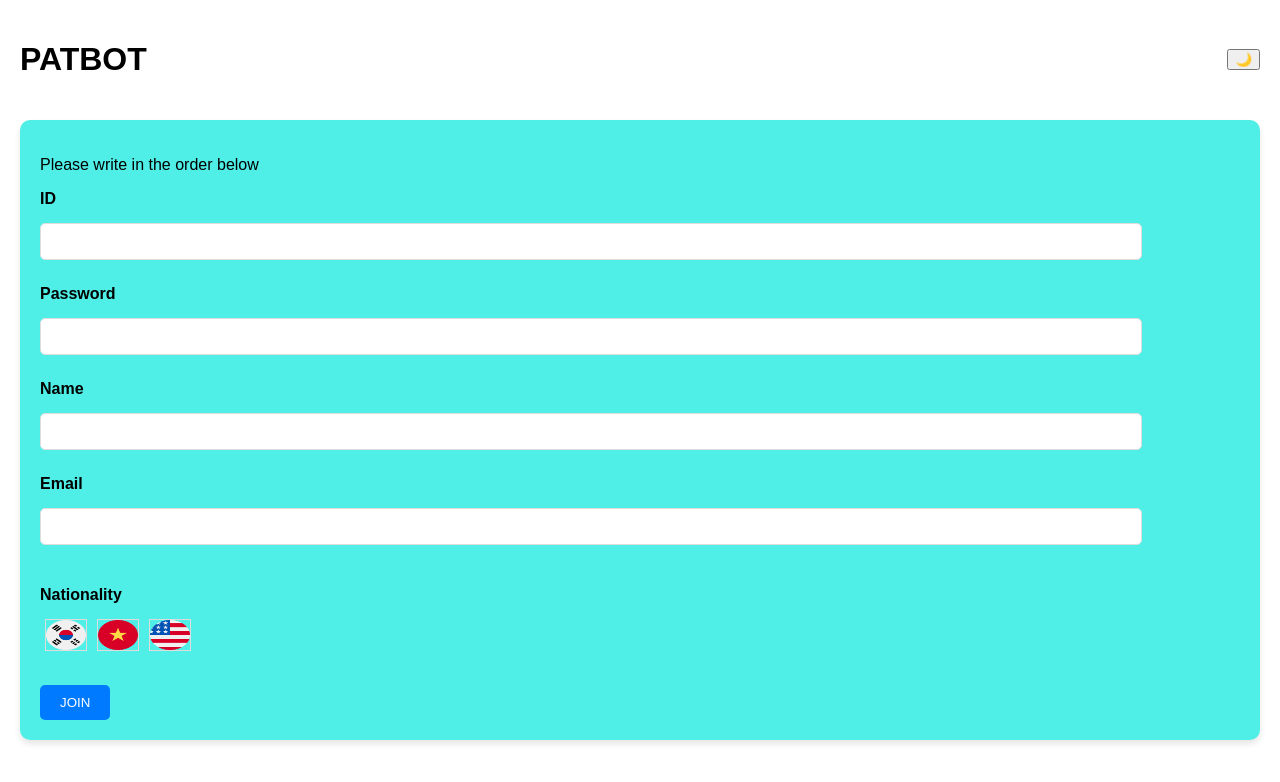
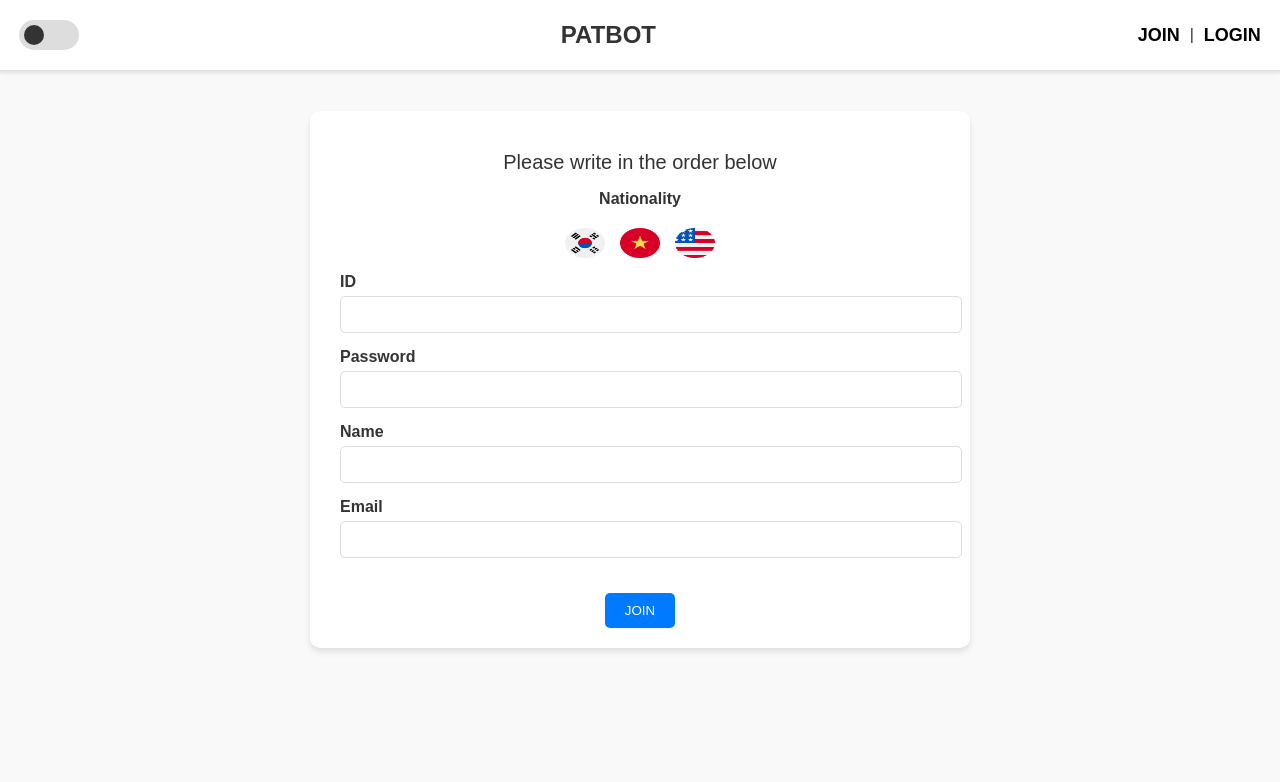
Before and after one commit to lnylnylnylny/veitnam, a React (Create React App) app in the folder my-patbot/: page /login in a window 1280 px wide. Shown: the top 782 px of the page. Built offline with nearby package versions, Linux system fonts and the light colour scheme.

Commit message:
login + sql + darkmode

```diff
--- a/my-patbot/src/App.js
+++ b/my-patbot/src/App.js
@@ -1,6 +1,7 @@
 import React from 'react';
 import { BrowserRouter as Router, Routes, Route } from 'react-router-dom';
 import { LanguageProvider } from './components/LanguageContext';
+import { DarkModeProvider } from './components/DarkModeContext';
 import Welcome from './components/Welcome';
 import Login from './components/Login';
 import ChatBot from './components/ChatBot';
@@ -9,6 +10,7 @@ import Starting from './components/Starting';
 const App = () => {
   return (
     <LanguageProvider>
+      <DarkModeProvider> {/* DarkModeProvider로 감싸기 */}
         <Router>
           <Routes>
             <Route path="/" element={<Welcome />} />
@@ -17,6 +19,7 @@ const App = () => {
             <Route path="/chat" element={<ChatBot />} />
           </Routes>
         </Router>
+      </DarkModeProvider>
     </LanguageProvider>
   );
 };
--- /dev/null
+++ b/my-patbot/src/components/DarkModeContext.js
@@ -0,0 +1,19 @@
+import React, { createContext, useState, useContext } from 'react';
+
+const DarkModeContext = createContext();
+
+export const useDarkMode = () => useContext(DarkModeContext);
+
+export const DarkModeProvider = ({ children }) => {
+  const [isDarkTheme, setIsDarkTheme] = useState(false);
+
+  const toggleTheme = () => {
+    setIsDarkTheme((prevTheme) => !prevTheme);
+  };
+
+  return (
+    <DarkModeContext.Provider value={{ isDarkTheme, toggleTheme }}>
+      {children}
+    </DarkModeContext.Provider>
+  );
+};
--- /dev/null
+++ b/my-patbot/src/components/Heading.js
@@ -0,0 +1,101 @@
+import React from 'react';
+import { useNavigate } from 'react-router-dom';
+import { useDarkMode } from './DarkModeContext';
+
+const Heading = () => {
+  const { isDarkTheme, toggleTheme } = useDarkMode();
+  const navigate = useNavigate();
+
+  const handleLogoClick = () => {
+    navigate('/');
+  };
+
+  const handleLoginClick = () => {
+    navigate('/login');
+  };
+
+  const handleStartingClick = () => {
+    navigate('/starting');
+  };
+
+  const styles = {
+    header: {
+      display: 'flex',
+      alignItems: 'center',
+      width: '97%',
+      padding: '10px 20px',
+      backgroundColor: isDarkTheme ? '#1e1e1e' : '#fff',
+      borderBottom: isDarkTheme ? '1px solid #444' : '1px solid #ddd',
+      boxShadow: '0 2px 4px rgba(0, 0, 0, 0.1)',
+    },
+    themeToggleWrapper: {
+      display: 'flex',
+      alignItems: 'center',
+      justifyContent: 'center',
+      width: '60px',
+      height: '30px',
+      backgroundColor: isDarkTheme ? '#333' : '#ddd',
+      borderRadius: '25px',
+      position: 'relative',
+      cursor: 'pointer',
+    },
+    themeToggle: {
+      position: 'absolute',
+      width: '20px',
+      height: '20px',
+      borderRadius: '50%',
+      backgroundColor: isDarkTheme ? '#f9f9f9' : '#333',
+      top: '5px',
+      left: isDarkTheme ? '35px' : '5px',
+      transition: 'all 0.3s ease',
+    },
+    logoWrapper: {
+      display: 'flex',
+      alignItems: 'center',
+      justifyContent: 'center',
+      flex: 1,
+    },
+    logo: {
+      fontSize: '24px',
+      fontWeight: 'bold',
+      color: isDarkTheme ? '#f9f9f9' : '#333',
+      cursor: 'pointer',
+    },
+    loginWrapper: {
+      display: 'flex',
+      alignItems: 'center',
+      gap: '10px',
+      marginLeft: 'auto',
+    },
+    login: {
+      fontSize: '18px',
+      color: isDarkTheme ? '#ffffff' : '#000000',
+      cursor: 'pointer',
+      fontWeight: 'bold',
+    },
+  };
+
+  return (
+    <div style={styles.header}>
+      <div style={styles.themeToggleWrapper} onClick={toggleTheme}>
+        <div style={styles.themeToggle}></div>
+      </div>
+      <div style={styles.logoWrapper}>
+        <div style={styles.logo} onClick={handleLogoClick}>
+          PATBOT
+        </div>
+      </div>
+      <div style={styles.loginWrapper}>
+        <div style={styles.login} onClick={handleLoginClick}>
+          JOIN
+        </div>
+        <p>|</p>
+        <div style={styles.login} onClick={handleStartingClick}>
+          LOGIN
+        </div>
+      </div>
+    </div>
+  );
+};
+
+export default Heading;
--- a/my-patbot/src/components/Login.js
+++ b/my-patbot/src/components/Login.js
@@ -1,22 +1,20 @@
-import React, { useState } from "react";
+import React from "react";
 import { useNavigate } from "react-router-dom";
 import { useLanguage } from "./LanguageContext";
+import { useDarkMode } from "./DarkModeContext"; // 다크모드 Context 추가
 import iconVN from "../icon/vietnam.png";
 import iconKR from "../icon/south-korea.png";
 import iconUS from "../icon/usa.png";
+import Heading from "./Heading";
 
 const Login = () => {
-  const [isDarkTheme, setIsDarkTheme] = useState(false);
-  const { language, changeLanguage } = useLanguage(); // Context for language
+  const { isDarkTheme } = useDarkMode(); // 다크모드 상태 가져오기
+  const { language, changeLanguage } = useLanguage(); // 언어 Context 사용
   const navigate = useNavigate();
-
-  const toggleTheme = () => {
-    setIsDarkTheme((prevTheme) => !prevTheme);
-  };
 
   const handleLanguageChange = (lang) => {
     changeLanguage(lang);
-    localStorage.setItem("country", lang); // Save selected language to localStorage
+    localStorage.setItem("country", lang); // 언어 설정 로컬 저장
   };
 
   const handleJoin = async (e) => {
@@ -47,7 +45,7 @@ const Login = () => {
       const result = await response.json();
       if (result.success) {
         alert("Registration successful!");
-        navigate("/login"); // 로그인 페이지로 이동
+        navigate("/starting"); // 로그인 페이지로 이동
       } else {
         alert(result.message || "Registration failed!");
       }
@@ -57,26 +55,33 @@ const Login = () => {
     }
   };
 
-
   const styles = {
     container: {
+      width: '100%',
+      height: '100vh',
+      display: 'flex',
+      flexDirection: 'column',
+      alignItems: 'center',
+      justifyContent: 'flex-start',
       fontFamily: '"Arial", sans-serif',
-      backgroundColor: isDarkTheme ? "#121212" : "#ffffff",
-      color: isDarkTheme ? "#ffffff" : "#000000",
-      minHeight: "100vh",
-      padding: "20px",
+      margin: 0,
+      padding: 0,
+      boxSizing: 'border-box',
+      position: 'relative',
+      backgroundColor: isDarkTheme ? '#121212' : '#f9f9f9',
+      color: isDarkTheme ? '#f9f9f9' : '#333',
     },
-    header: {
-      display: "flex",
-      justifyContent: "space-between",
-      alignItems: "center",
-      marginBottom: "20px",
-    },
-    form: {
-      backgroundColor: isDarkTheme ? "rgba(110, 119, 119, 0.8)" : "rgba(36, 236, 225, 0.8)",
-      padding: "20px",
+    formWrapper: {
+      maxWidth: "600px", // 폼 너비 조정
+      width: "100%",
+      backgroundColor: isDarkTheme ? "#333" : "#fff",
       borderRadius: "10px",
-      boxShadow: "0 4px 6px rgba(0, 0, 0, 0.1)",
+      boxShadow: isDarkTheme
+        ? "0 4px 6px rgba(0, 0, 0, 0.5)"
+        : "0 4px 6px rgba(0, 0, 0, 0.1)",
+      padding: "20px 30px",
+      textAlign: "center",
+      marginTop: "40px", // Heading과의 간격 추가
     },
     formGroup: {
       display: "flex",
@@ -86,15 +91,16 @@ const Login = () => {
     label: {
       fontWeight: "bold",
       marginBottom: "5px",
+      textAlign: "left", // 좌측 정렬
     },
     input: {
       display: "block",
-      backgroundColor: isDarkTheme ? "rgba(151, 161, 160, 0.8)" : "#ffffff",
-      width: "90%",
-      margin: "10px 0",
+      width: "100%",
       padding: "10px",
       borderRadius: "5px",
-      border: "1px solid #ddd",
+      border: isDarkTheme ? "1px solid #444" : "1px solid #ddd",
+      backgroundColor: isDarkTheme ? "#555" : "#ffffff",
+      color: isDarkTheme ? "#ffffff" : "#000000",
     },
     button: {
       padding: "10px 20px",
@@ -103,18 +109,27 @@ const Login = () => {
       border: "none",
       borderRadius: "5px",
       cursor: "pointer",
+      marginTop: "20px",
+    },
+    flagWrapper: {
+      display: "flex",
+      justifyContent: "center",
+      gap: "15px",
       marginTop: "10px",
     },
     flag: {
       cursor: "pointer",
-      margin: "5px",
       width: "40px",
       height: "30px",
-      border: "1px solid #ddd",
     },
     nationalityLabel: {
       fontWeight: "bold",
       marginBottom: "10px",
+    },
+    title: {
+      textAlign: "center",
+      marginBottom: "0px",
+      fontSize: "20px",
     },
   };
 
@@ -150,19 +165,36 @@ const Login = () => {
 
   return (
     <div style={styles.container}>
-      {/* Header */}
-      <div style={styles.header}>
-        <h1>PATBOT</h1>
-        <div>
-          <button onClick={toggleTheme} style={{ cursor: "pointer" }}>
-            {isDarkTheme ? "☀️" : "🌙"}
-          </button>
+      <Heading />
+      <div style={styles.formWrapper}>
+        <form onSubmit={handleJoin}>
+          <p style={styles.title}>{texts[language].title}</p>
+
+
+
+          <div style={styles.formGroup}>
+            <p style={styles.nationalityLabel}>{texts[language].nationality}</p>
+            <div style={styles.flagWrapper}>
+              <img
+                src={iconKR}
+                alt="Korea"
+                style={styles.flag}
+                onClick={() => handleLanguageChange("kr")}
+              />
+              <img
+                src={iconVN}
+                alt="Vietnam"
+                style={styles.flag}
+                onClick={() => handleLanguageChange("vn")}
+              />
+              <img
+                src={iconUS}
+                alt="USA"
+                style={styles.flag}
+                onClick={() => handleLanguageChange("en")}
+              />
             </div>
           </div>
-
-      {/* Form */}
-      <form style={styles.form} onSubmit={handleJoin}>
-        <p>{texts[language].title}</p>
 
           <div style={styles.formGroup}>
             <label htmlFor="id" style={styles.label}>
@@ -192,35 +224,12 @@ const Login = () => {
             <input id="email" type="email" required style={styles.input} />
           </div>
 
-        <div style={styles.formGroup}>
-          <p style={styles.nationalityLabel}>{texts[language].nationality}</p>
-          <div>
-            <img
-              src={iconKR}
-              alt="Korea"
-              style={styles.flag}
-              onClick={() => handleLanguageChange("kr")}
-            />
-            <img
-              src={iconVN}
-              alt="Vietnam"
-              style={styles.flag}
-              onClick={() => handleLanguageChange("vn")}
-            />
-            <img
-              src={iconUS}
-              alt="USA"
-              style={styles.flag}
-              onClick={() => handleLanguageChange("en")}
-            />
-          </div>
-        </div>
-
           <button type="submit" style={styles.button}>
             {texts[language].join}
           </button>
         </form>
       </div>
+    </div>
   );
 };
 
--- a/my-patbot/src/components/Starting.js
+++ b/my-patbot/src/components/Starting.js
@@ -1,11 +1,14 @@
 import React, { useState } from "react";
 import { useNavigate } from "react-router-dom";
+import { useDarkMode } from "./DarkModeContext"; // 다크모드 Context 추가
+import Heading from "./Heading";
 
 const Starting = () => {
   const [id, setId] = useState("");
   const [password, setPassword] = useState("");
   const [errorMessage, setErrorMessage] = useState("");
   const navigate = useNavigate();
+  const { isDarkTheme } = useDarkMode(); // 다크모드 상태 가져오기
 
   const handleLogin = async (e) => {
     e.preventDefault();
@@ -26,9 +29,9 @@ const Starting = () => {
 
       const data = await response.json();
       if (data.success) {
-        navigate("/chat", { state: { userName: id } }); // 로그인 성공 시 채팅 화면으로 이동
+        navigate("/chat", { state: { userName: id } });
       } else {
-        setErrorMessage(data.message || "Login failed. Please try again.");
+        setErrorMessage(data.message || "Login failed.");
       }
     } catch (error) {
       setErrorMessage("Server error. Please try again later.");
@@ -42,43 +45,58 @@ const Starting = () => {
 
   const styles = {
     container: {
+      width: '100%',
+      height: '100vh',
+      display: 'flex',
+      flexDirection: 'column',
+      alignItems: 'center',
+      justifyContent: 'flex-start',
       fontFamily: '"Arial", sans-serif',
-      backgroundColor: "#f5f5f5",
-      minHeight: "100vh",
-      display: "flex",
-      alignItems: "center",
-      justifyContent: "center",
+      margin: 0,
+      padding: 0,
+      boxSizing: 'border-box',
+      position: 'relative',
+      backgroundColor: isDarkTheme ? '#121212' : '#f9f9f9',
+      color: isDarkTheme ? '#f9f9f9' : '#333',
     },
     form: {
-      backgroundColor: "#ffffff",
+      backgroundColor: isDarkTheme ? "#333333" : "#ffffff",
       padding: "20px",
       borderRadius: "10px",
-      boxShadow: "0 4px 8px rgba(0, 0, 0, 0.1)",
-      maxWidth: "400px",
+      boxShadow: isDarkTheme
+        ? "0 4px 8px rgba(0, 0, 0, 0.5)"
+        : "0 4px 8px rgba(0, 0, 0, 0.1)",
+      maxWidth: "500px",
       width: "100%",
+      boxSizing: "border-box",
+      textAlign: "center",
+      marginTop: "60px",
     },
     input: {
-      width: "100%",
+      width: "calc(100% - 20px)",
       padding: "10px",
       margin: "10px 0",
-      border: "1px solid #ccc",
+      border: isDarkTheme ? "1px solid #444" : "1px solid #ccc",
       borderRadius: "5px",
+      boxSizing: "border-box",
+      backgroundColor: isDarkTheme ? "#555" : "#ffffff",
+      color: isDarkTheme ? "#ffffff" : "#000000",
     },
     button: {
-      width: "100%",
+      width: "95%",
       padding: "10px",
-      backgroundColor: "#007bff",
-      color: "#fff",
+      backgroundColor: isDarkTheme ? "#007bff" : "#C8F6F8",
+      color: isDarkTheme ? "#ffffff" : "black",
       border: "none",
       borderRadius: "5px",
       cursor: "pointer",
-      margin: "10px 0",
+      margin: "20px 0",
     },
     link: {
       display: "block",
       marginTop: "10px",
       textAlign: "center",
-      color: "#007bff",
+      color: isDarkTheme ? "#66bfff" : "#007bff",
       cursor: "pointer",
     },
     errorMessage: {
@@ -90,6 +108,7 @@ const Starting = () => {
 
   return (
     <div style={styles.container}>
+      <Heading />
       <form style={styles.form} onSubmit={handleLogin}>
         <h2>Login</h2>
         <input
```
Also changed, not shown: 2 other files (tests, documents, lock files or other folders). Lines whose indentation alone changed are shown as unchanged.
